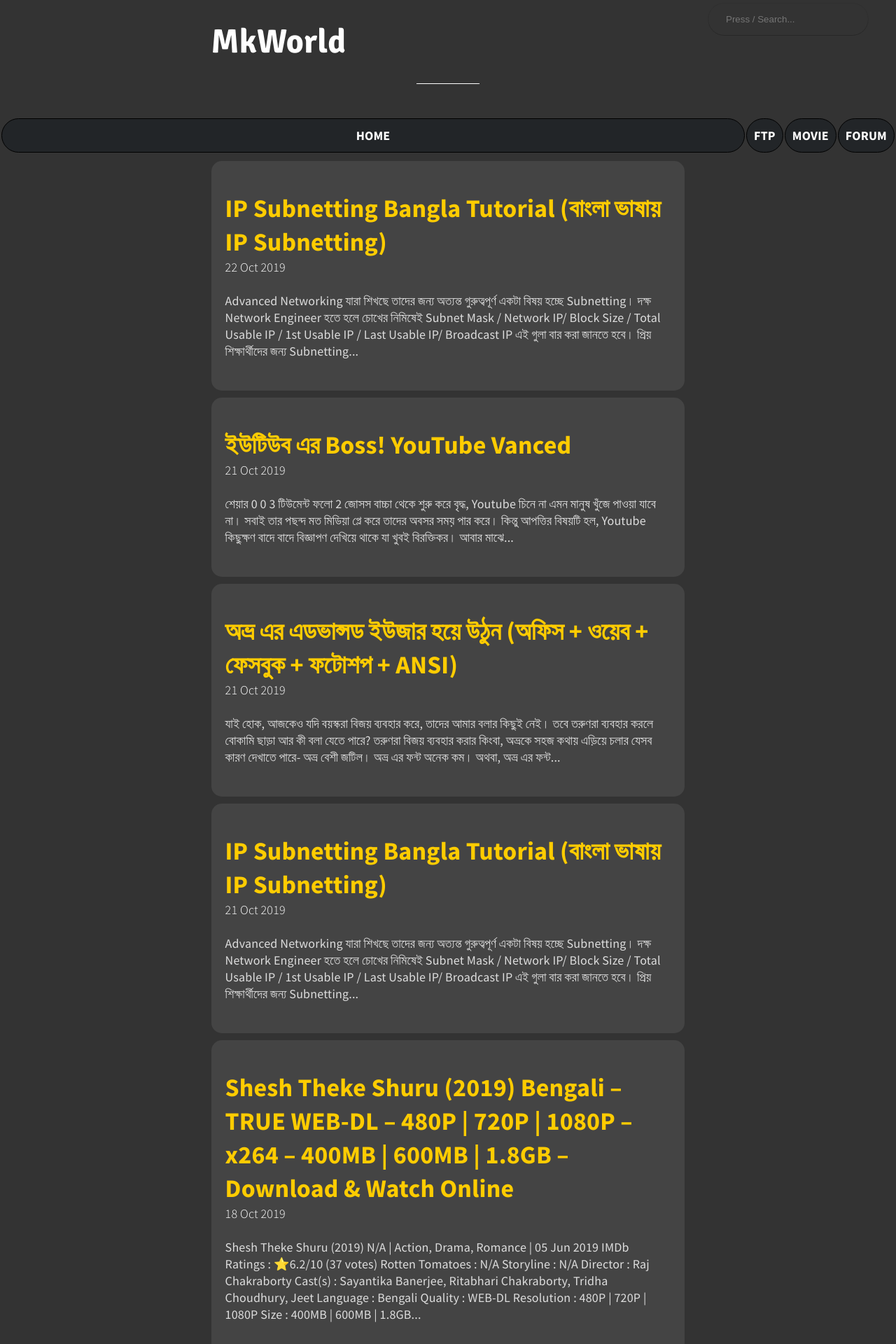
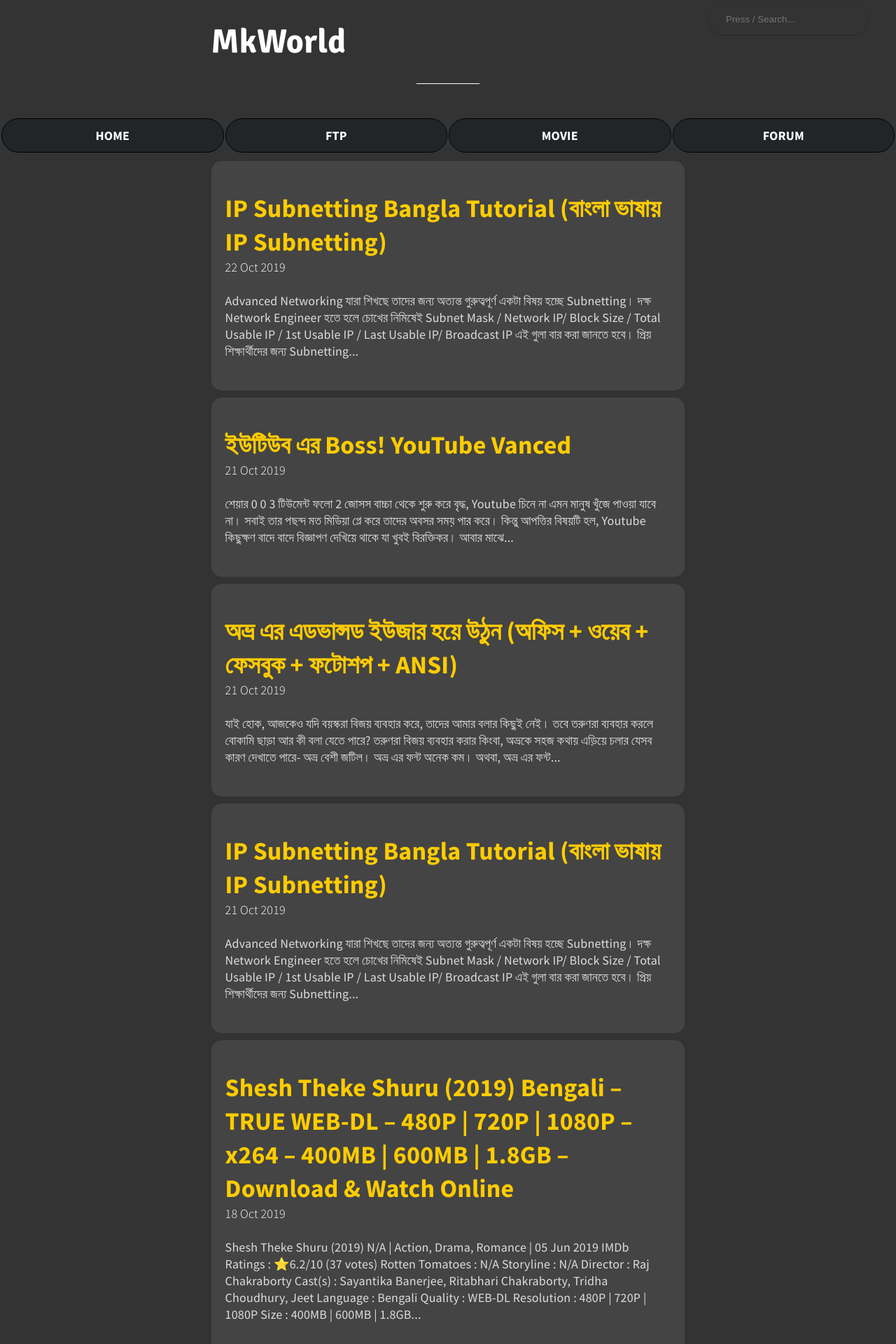
Before and after one commit to bdmilan/blog, a Jekyll site: the page built from index.html, in a window 1280 px wide. Shown: the top 1920 px of the page at 70% size. Built offline with Jekyll 4.4.1, drawn with Linux system fonts in a browser that asks for light colours; the list of posts is cut into pages by our own code.

Commit message:
Update header.html

```diff
--- a/_includes/header.html
+++ b/_includes/header.html
@@ -28,7 +28,7 @@
 <nav class="sticky-top">
   <div class="" style=""><table style="width:100%">
   <tr>
-    <td style="background:#010b1354; border-radius: 45px; width: 220%; border: 1px solid #000; font-weight: bold; color: #fff; text-align: center; padding: 10px;"><a href="https://mkhnp.ml/index.html" style="color: #fff;"> HOME </a></td>
+    <td style="background:#010b1354; border-radius: 45px; width: 22%; border: 1px solid #000; font-weight: bold; color: #fff; text-align: center; padding: 10px;"><a href="https://mkhnp.ml/index.html" style="color: #fff;"> HOME </a></td>
     <td style="background:#010b1354; border-radius: 45px; width: 22%; border: 1px solid #000; font-weight: bold;color: #fff; text-align: center; padding: 10px;"><a href="ftp.html" style="color: #fff;"> FTP </a></td>
 	<td style="background:#010b1354; border-radius: 45px; width: 22%; border: 1px solid #000; font-weight: bold;color: #fff; text-align: center; padding: 10px;"><a href="movie.html" style="color: #fff;"> MOVIE </a></td>
 	  <td style="background:#010b1354; border-radius: 45px; width: 22%; border: 1px solid #000; font-weight: bold;color: #fff; text-align: center; padding: 10px;"><a href="forum.html" style="color: #fff;"> FORUM </a></td>
```
